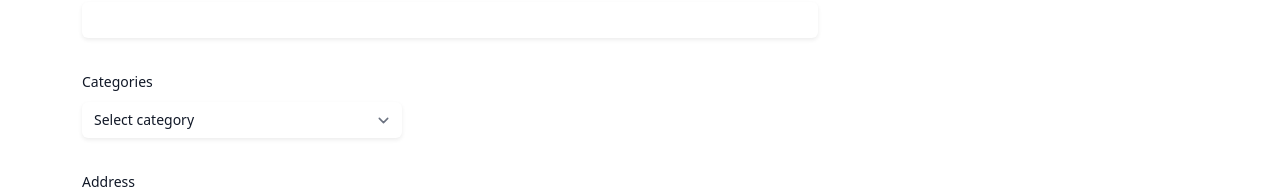
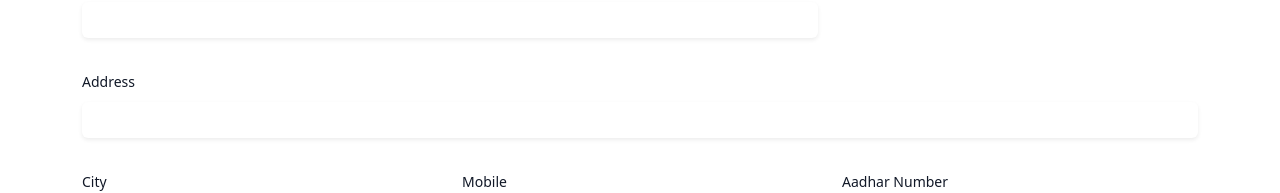
Before and after one commit to Sporty9Coder/mern_frontend, a React (Create React App) app: page /gotoGProfile in a window 1280 px wide. Shown: the part 577-770 px from the top of the page. Built offline with nearby package versions, Linux system fonts and the light colour scheme.

Commit message:
removed category from profile

```diff
--- a/src/Project/GrowerProfile.jsx
+++ b/src/Project/GrowerProfile.jsx
@@ -159,25 +159,6 @@ async function doUpdateWithAxios()
               </div>
             </div>
 
-            <div className="sm:col-span-3">
-              <label htmlFor="country" className="block text-sm font-medium leading-6 text-gray-900">
-                Categories
-              </label>
-              <div className="mt-2">
-                <select
-                  id="category"
-                  name="category"
-                  autoComplete="category-name"
-                  className="block w-full rounded-md border-0 py-1.5 text-gray-900 shadow-sm ring-1 ring-inset ring-gray-300 focus:ring-2 focus:ring-inset focus:ring-indigo-600 sm:max-w-xs sm:text-sm sm:leading-6" onChange={doUpdateGrowerObj} value={growerobj.category}
-                >
-                  <option>Select category</option>
-                  <option>Milk Products</option>
-                  <option>Vegetables</option>
-                  <option>Fruits</option>
-                </select>
-              </div>
-            </div>
-
             <div className="col-span-full">
               <label htmlFor="street-address" className="block text-sm font-medium leading-6 text-gray-900">
                 Address
```
